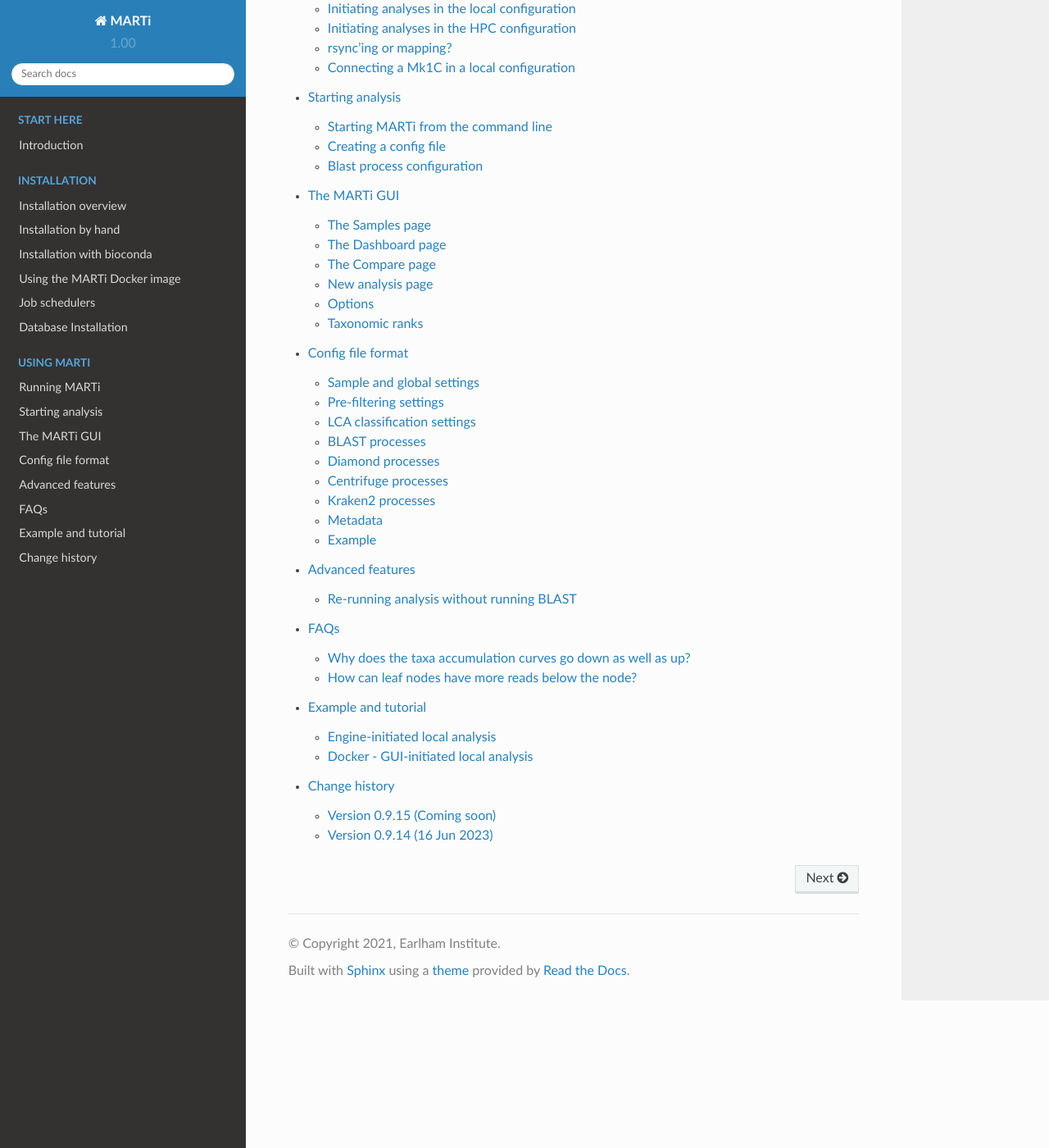
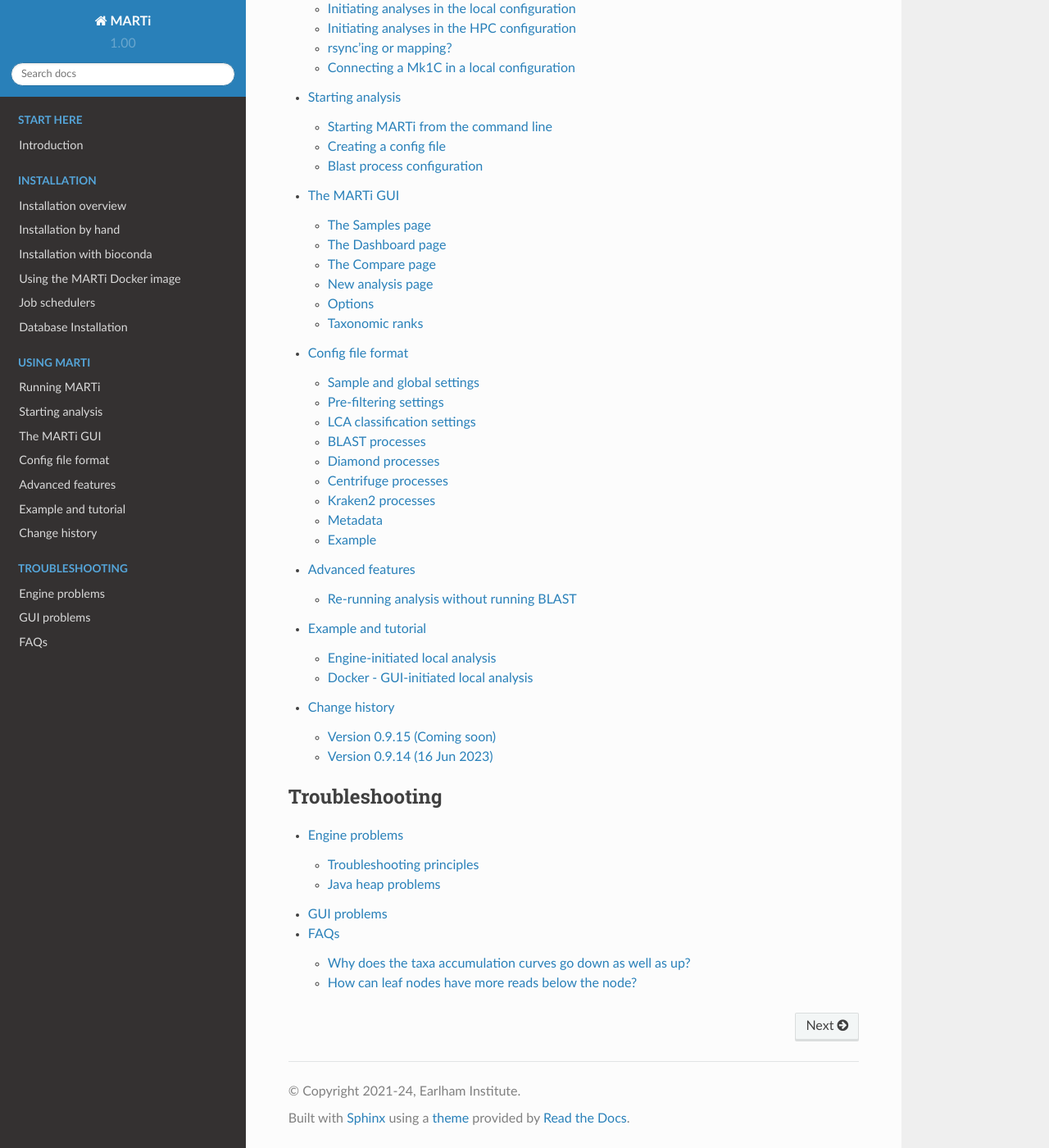
Before and after one commit to richardmleggett/MARTi, a Sphinx documentation site: the page built from docs/source/contents.rst, in a window 1280 px wide and 1400 px high, scrolled down 1096 px. Shown: the whole window at 82% size. Built offline with Sphinx 7.4.7 and the Read the Docs theme 2.0.0, drawn with Linux system fonts in a browser that asks for light colours; formulas are drawn with MathJax 3.

Commit message:
Added troubleshooting section to docs

```diff
--- a/docs/source/conf.py
+++ b/docs/source/conf.py
@@ -50,8 +50,8 @@ master_doc = 'contents'
 
 # General information about the project.
 project = u'MARTi'
-copyright = u'2021, Earlham Institute'
-author = u'Richard M. Leggett, Ned Peel'
+copyright = u'2021-24, Earlham Institute'
+author = u'Richard M. Leggett, Ned Peel, Sam Martin'
 
 # The version info for the project you're documenting, acts as replacement for
 # |version| and |release|, also used in various other places throughout the
--- a/docs/source/contents.rst
+++ b/docs/source/contents.rst
@@ -24,6 +24,13 @@
    gui
    configfiles
    advanced
-   faqs
    example
    history
+
+.. toctree::
+   :maxdepth: 4
+   :caption: Troubleshooting
+
+   engineproblems
+   guiproblems
+   faqs
--- /dev/null
+++ b/docs/source/guiproblems.rst
@@ -0,0 +1,6 @@
+.. _guiproblems:
+
+GUI problems
+============
+
+Coming soon.
```
Also changed, not shown: docs/source/engineproblems.rst (added, +33 -0 lines), 1 other file.
